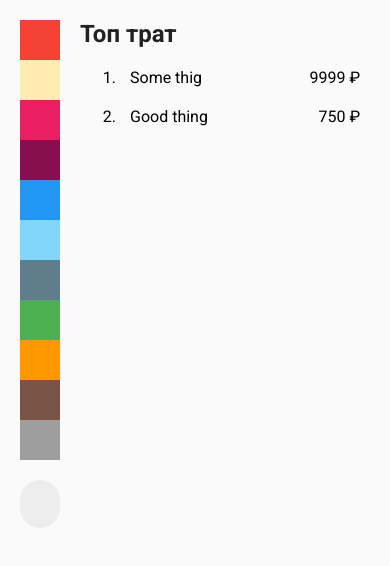
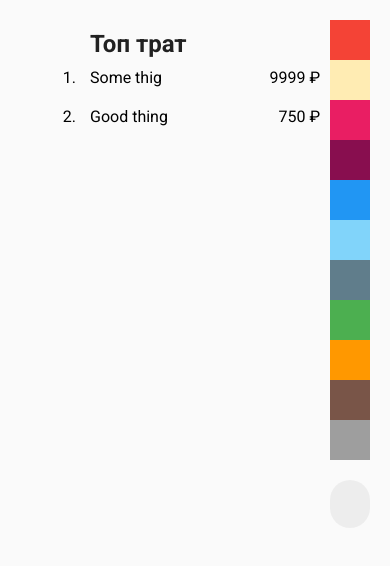
Before and after one commit to AsMyDeadlineSays/Chequer, a Vue app: page /history in a window 390 px wide. Shown: the top 566 px of the page. Built offline with nearby package versions, Linux system fonts and the light colour scheme; no server answers; some icons are missing.

Commit message:
Made controls more comfortable on mobile

```diff
--- a/package.json
+++ b/package.json
@@ -56,6 +56,8 @@
     "webpack-bundle-analyzer": "^2.9.2",
     "webpack-chunk-hash": "^0.5.0",
     "webpack-cleanup-plugin": "^0.5.1",
-    "webpack-dev-server": "^2.9.1"
+    "webpack-dashboard": "^1.1.1",
+    "webpack-dev-server": "^2.9.1",
+    "webpack-runtime-analyzer": "^1.5.0"
   }
 }
--- a/src/components/views/History/History.vue
+++ b/src/components/views/History/History.vue
@@ -1,5 +1,25 @@
 <template>
   <ui-view class="view">
+    <div class="main">
+      <ol class="top">
+        <ui-heading level="2" class="title">
+          Топ трат
+          <span v-if="currentCategory !== undefined"
+                :class="[toClass(currentCategory), 'current']">
+            на {{toRus(currentCategory)}}
+          </span>
+        </ui-heading>
+        <li v-for="item in expenses" :key="item.value"
+            class="top__item">
+          {{item.value}}
+
+          <span class="top__item__spent">
+            {{item.spent}} ₽
+          </span>
+        </li>
+      </ol>
+    </div>
+
     <div class="expense-col">
       <div v-for="cat in categoriesOrder" :key="cat"
            :class="['color-desc', toClass(cat), {
@@ -14,27 +34,6 @@
         <ui-button icon> <icon-back class='back-icon' /> </ui-button>
       </router-link>
 
-    </div>
-
-    <div class="main">
-      <ui-heading level="2" class="title">
-        Топ трат
-        <span v-if="currentCategory !== undefined"
-              :class="[toClass(currentCategory), 'current']">
-          на {{toRus(currentCategory)}}
-        </span>
-      </ui-heading>
-
-      <ol class="top">
-        <li v-for="item in expenses" :key="item.value"
-            class="top__item">
-          {{item.value}}
-
-          <span class="top__item__spent">
-            {{item.spent}} ₽
-          </span>
-        </li>
-      </ol>
     </div>
   </ui-view>
 </template>
@@ -150,6 +149,9 @@ export default {
 <style scoped lang="sass">
 @import "~@/src/utils/vars.sass"
 
+.title
+  padding-left: $space--s
+
 // layout
 .view
   flex-direction: row
@@ -160,6 +162,7 @@ export default {
   margin-left: $space--m
 
 .expense-col
+  height: 100%
   display: flex
   flex-direction: column
 
@@ -228,7 +231,7 @@ export default {
 
 .top
   margin: $space--s 0
-  padding-left: $space--l
+  // padding-left: $space--l
 
 .top__item
   padding: $space--s
```
Also changed, not shown: 1 other file (tests, documents, lock files or other folders).
